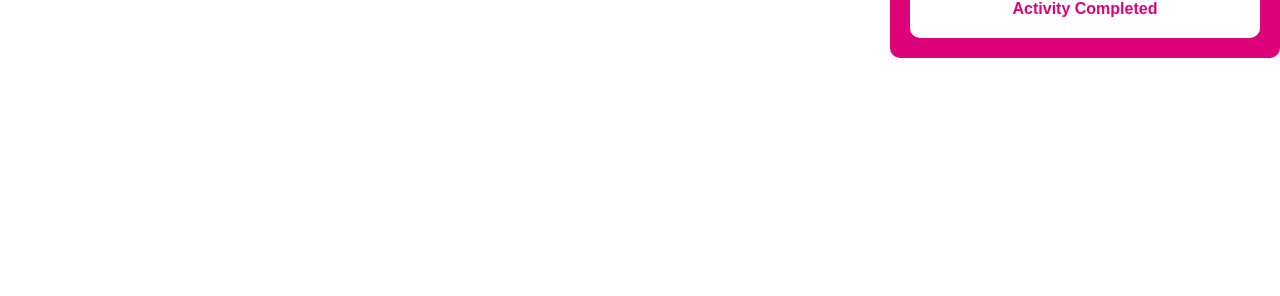
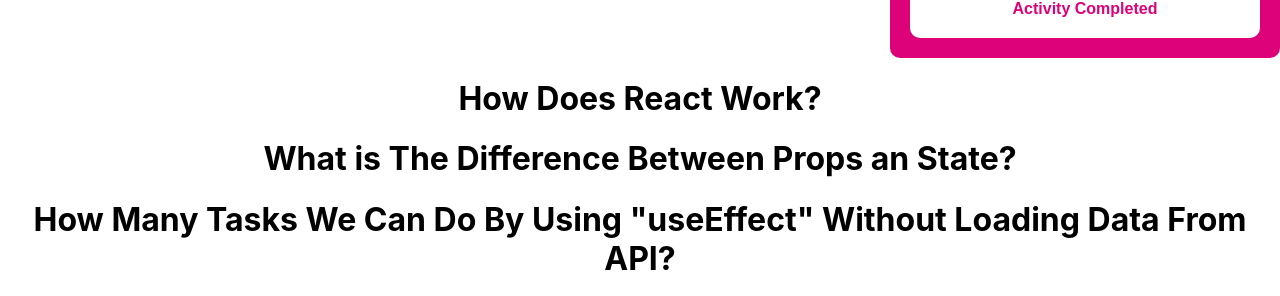
Before and after one commit to Upoma218/walking-routine-app, a React (Create React App) app: page / in a window 1280 px wide. Shown: the part 1070-1366 px from the top of the page. Before the commit the page ends 1128 px from the top, so only its background shows below. Built offline with nearby package versions, Linux system fonts and the light colour scheme.

Commit message:
Questions Added

```diff
--- a/src/App.js
+++ b/src/App.js
@@ -1,12 +1,14 @@
 import './App.css';
 import Header from './Components/Header/Header';
 import Activities from './Components/Activities/Activities';
+import Questions from './Components/Questions/Questions';
 
 function App() {
   return (
     <div className="App">
      <Header></Header>
      <Activities></Activities>
+     <Questions></Questions>
     </div>
   );
 }
--- a/src/Components/Questions/Questions.js
+++ b/src/Components/Questions/Questions.js
@@ -0,0 +1,17 @@
+import React from 'react';
+import "./Questions.css"
+
+const Questions = () => {
+    return (
+        <div className='questions'>
+            <h1>How Does React Work?</h1>
+            <p></p>
+            <h1>What is The Difference Between Props an State?</h1>
+            <p></p>
+            <h1>How Many Tasks We Can Do By Using "useEffect" Without Loading Data From API? </h1>
+            <p></p>
+        </div>
+    );
+};
+
+export default Questions;
```
